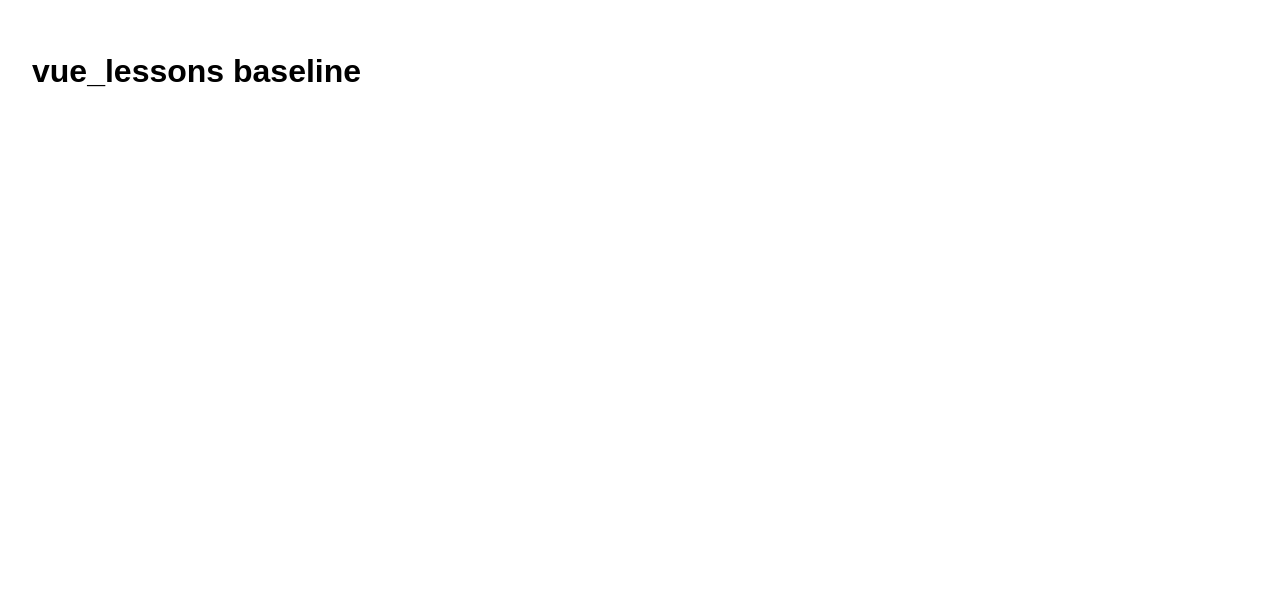
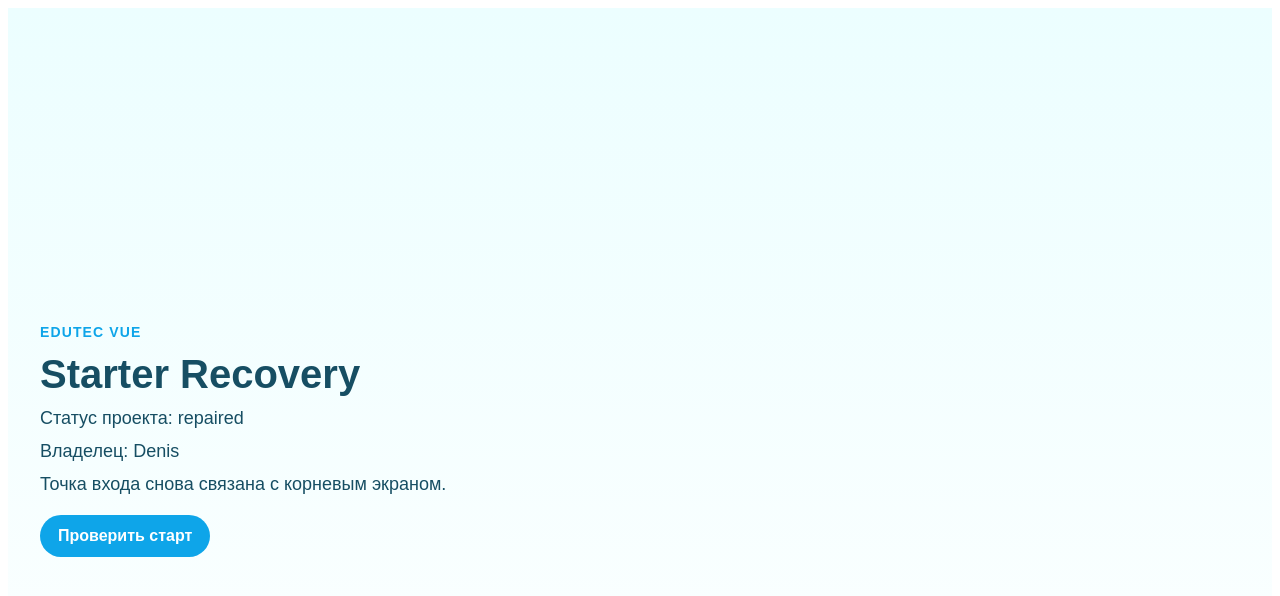
Before and after one commit to angularWorkshop/vue_lessons, a Vue app: page / in a window 1280 px wide. Shown: the top 596 px of the page. Built offline with nearby package versions, Linux system fonts and the light colour scheme.

Commit message:
feat: add vue exercise 1.2 solution

```diff
--- a/src/App.vue
+++ b/src/App.vue
@@ -1,16 +1,60 @@
 <script setup>
-const title = 'vue_lessons baseline';
+import { repairScreen } from './repair-screen.js';
 </script>
 
 <template>
-  <main class="app">
-    <h1>{{ title }}</h1>
+  <main class="repair-screen">
+    <p class="eyebrow">{{ repairScreen.productLabel }}</p>
+    <h1>{{ repairScreen.title }}</h1>
+    <p>Статус проекта: {{ repairScreen.status }}</p>
+    <p>Владелец: {{ repairScreen.owner }}</p>
+    <p>{{ repairScreen.note }}</p>
+    <button type="button">{{ repairScreen.ctaLabel }}</button>
   </main>
 </template>
 
 <style scoped>
-.app {
-  padding: 24px;
+.repair-screen {
+  min-height: 100vh;
+  padding: 32px;
+  display: grid;
+  gap: 12px;
+  align-content: center;
+  background: linear-gradient(180deg, #ecfeff 0%, #ffffff 100%);
+  color: #164e63;
   font-family: Arial, sans-serif;
 }
+
+.eyebrow {
+  margin: 0;
+  font-size: 14px;
+  font-weight: 700;
+  letter-spacing: 0.08em;
+  text-transform: uppercase;
+  color: #0ea5e9;
+}
+
+h1 {
+  margin: 0;
+  font-size: 40px;
+  line-height: 1.1;
+}
+
+p {
+  margin: 0;
+  max-width: 720px;
+  font-size: 18px;
+}
+
+button {
+  width: fit-content;
+  margin-top: 8px;
+  padding: 12px 18px;
+  border: 0;
+  border-radius: 999px;
+  background: #0ea5e9;
+  color: #ffffff;
+  font-size: 16px;
+  font-weight: 700;
+}
 </style>
--- /dev/null
+++ b/src/repair-screen.js
@@ -0,0 +1,8 @@
+export const repairScreen = {
+  productLabel: 'EduTec Vue',
+  title: 'Starter Recovery',
+  status: 'repaired',
+  owner: 'Denis',
+  note: 'Точка входа снова связана с корневым экраном.',
+  ctaLabel: 'Проверить старт',
+};
```
Also changed, not shown: src/main.js (line endings or trailing spaces), 2 other files (tests, documents, lock files or other folders).
